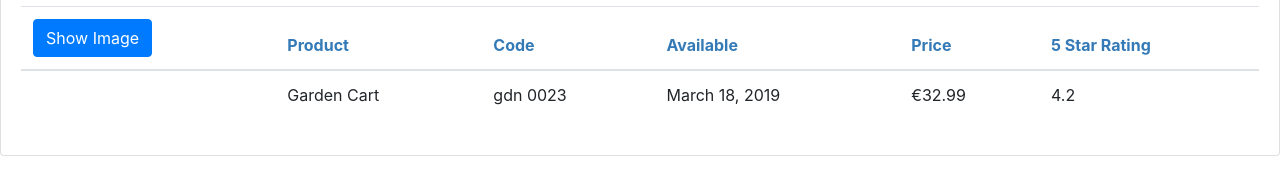
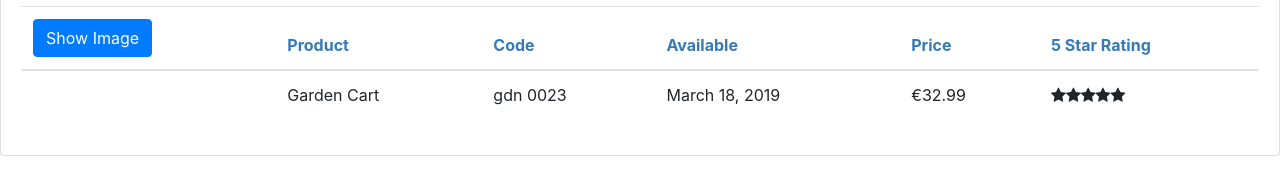
Before and after one commit to AaronCur/Angular-GettingStarted, an Angular app: page / in a window 1280 px wide. Shown: the part 202-371 px from the top of the page. Built offline with nearby package versions, Linux system fonts and the light colour scheme.

Commit message:
Added star nested component

```diff
--- a/src/app/app.module.ts
+++ b/src/app/app.module.ts
@@ -4,12 +4,14 @@
 import { AppComponent } from './app.component';
 import { ProductListComponent } from './products/product-list.component';
 import {ConvertToSpacesPipe} from './shared/convert-to-spaces.pipe';
+import { StarComponent } from './shared/star.component';
 
 @NgModule({
   declarations: [
     AppComponent,
     ProductListComponent,
-    ConvertToSpacesPipe
+    ConvertToSpacesPipe,
+    StarComponent
   ],
   imports: [
     BrowserModule,
--- a/src/app/products/product-list.component.html
+++ b/src/app/products/product-list.component.html
@@ -47,7 +47,7 @@
                 <td>{{product.productCode | lowercase | convertToSpaces: "-"}}</td>
                 <td>{{product.releaseDate}}</td>
                 <td>{{product.price | currency:'EUR'}}</td>
-                <td>{{product.starRating}}</td>
+                <td><pm-star></pm-star></td>
             </tr>
         </tbody>
       </table>
--- /dev/null
+++ b/src/app/shared/star.component.ts
@@ -0,0 +1,16 @@
+import { Component, OnChanges } from '@angular/core';
+
+@Component({
+    selector: 'pm-star',
+    templateUrl: './star.component.html',
+    styleUrls: ['./star.component.css']
+})
+
+export class StarComponent implements OnChanges{
+    rating: number = 4;
+    starWidth: number;
+
+    ngOnChanges(): void{
+        this.starWidth = this.rating * 75 / 5;
+    }
+}
```
